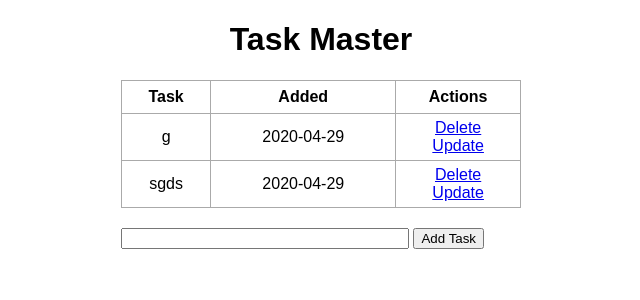
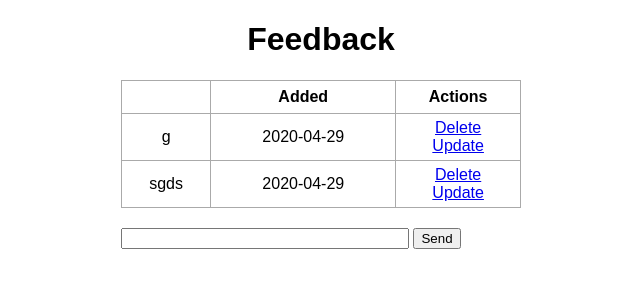
Before and after one commit to tuanthanhnguyen/form, a Flask app: page / in a window 1280 px wide. Shown: the top 300 px of the page, without its empty margins (319-959 px from the left). Run offline with Flask 2, Linux system fonts and the light colour scheme; data comes from the database, SQL or seed files in the repository; both versions use the stored data as it was after the commit.

Commit message:
make it better

```diff
--- a/app.py
+++ b/app.py
@@ -26,7 +26,7 @@ def index():
             db.session.commit()
             return redirect('/')
         except:
-            return 'There was an issue adding your task'
+            return 'There was an issue adding your feedback'
 
     else:
         tasks = Todo.query.order_by(Todo.date_created).all()
@@ -42,7 +42,7 @@ def delete(id):
         db.session.commit()
         return redirect('/')
     except:
-        return 'There was a problem deleting that task'
+        return 'There was a problem deleting that feedback'
 
 @app.route('/update/<int:id>', methods=['GET', 'POST'])
 def update(id):
--- a/templates/index.html
+++ b/templates/index.html
@@ -1,18 +1,18 @@
 {% extends 'base.html' %}
 
 {% block head %}
-<title>Task Master</title>
+<title>Feedback</title>
 {% endblock %}
 
 {% block body %}
 <div class="content">
-    <h1 style="text-align: center">Task Master</h1>
+    <h1 style="text-align: center">Feedback</h1>
     {% if tasks|length < 1 %}
-    <h4 style="text-align: center">There are no tasks. Create one below!</h4>
+    <h4 style="text-align: center">Please write your feedback below</h4>
     {% else %}
     <table>
         <tr>
-            <th>Task</th>
+            <th></th>
             <th>Added</th>
             <th>Actions</th>
         </tr>
@@ -33,7 +33,7 @@
     <div class="form">
         <form action="/" method="POST">
             <input type="text" name="content" id="content">
-            <input type="submit" value="Add Task">
+            <input type="submit" value="Send">
         </form>
     </div>
 </div>
--- a/templates/update.html
+++ b/templates/update.html
@@ -1,12 +1,12 @@
 {% extends 'base.html' %}
 
 {% block head %}
-<title>Task Master</title>
+<title>Feedback page</title>
 {% endblock %}
 
 {% block body %}
 <div class="content">
-    <h1 style="text-align: center">Update Task</h1>
+    <h1 style="text-align: center">Edit your old feedback</h1>
 
     <div class="form">
         <form action="/update/{{task.id}}" method="POST">
```
Also changed, not shown: test.db.
